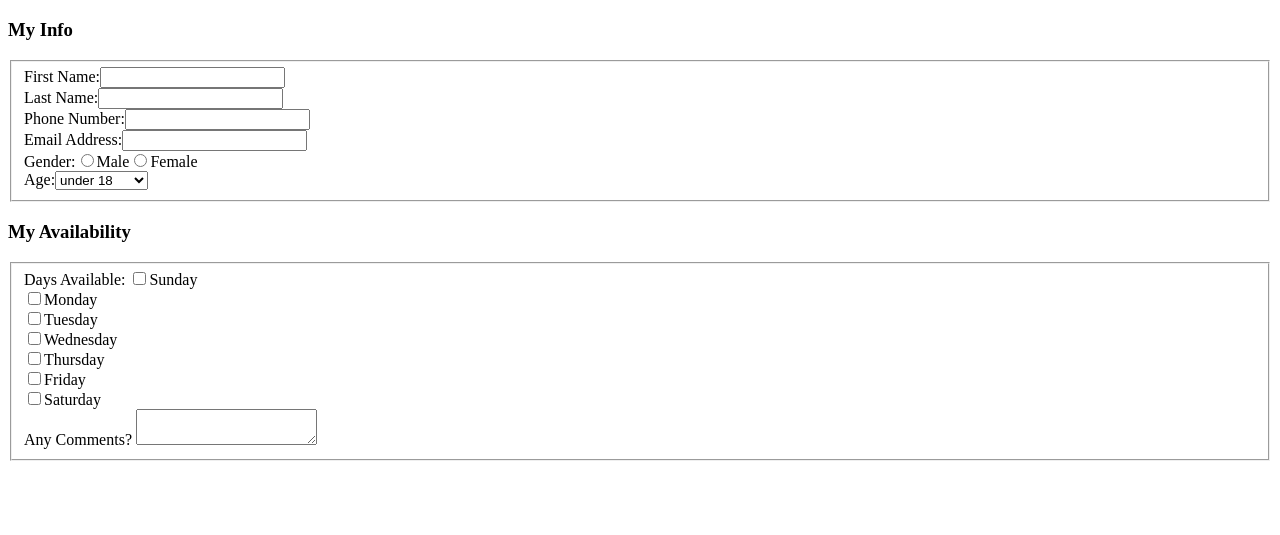
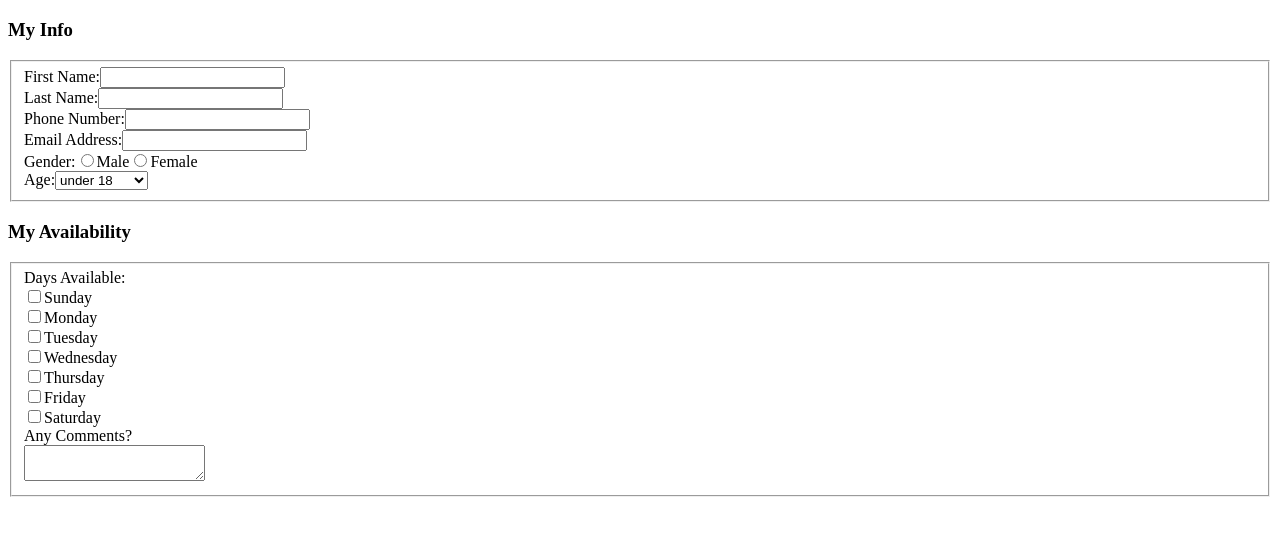
Before and after one commit to JRgtech/ITMD361Lab4, a plain HTML site: page index.html in a window 1280 px wide. Shown: the part 61-596 px from the top of the page. Drawn offline with Linux system fonts and the light colour scheme.

Commit message:
Added breaks to Days Available and Any Comments?

```diff
--- a/index.html
+++ b/index.html
@@ -29,7 +29,7 @@
       </fieldset>
     <h3>My Availability</h3>
       <fieldset>
-      Days Available:
+      Days Available:<br>
                      <input type="checkbox" name="available_field[]" value="Sunday">Sunday<br>
                      <input type="checkbox" name="available_field[]" value="Monday">Monday<br>
                      <input type="checkbox" name="available_field[]" value="Tuesday">Tuesday<br>
@@ -37,7 +37,7 @@
                      <input type="checkbox" name="available_field[]" value="Thursday">Thursday<br>
                      <input type="checkbox" name="available_field[]" value="Friday">Friday<br>
                      <input type="checkbox" name="available_field[]" value="Saturday">Saturday<br>
-      Any Comments?
+      Any Comments?<br>
       <textarea name="comments_field">
       </textarea>
 
```
